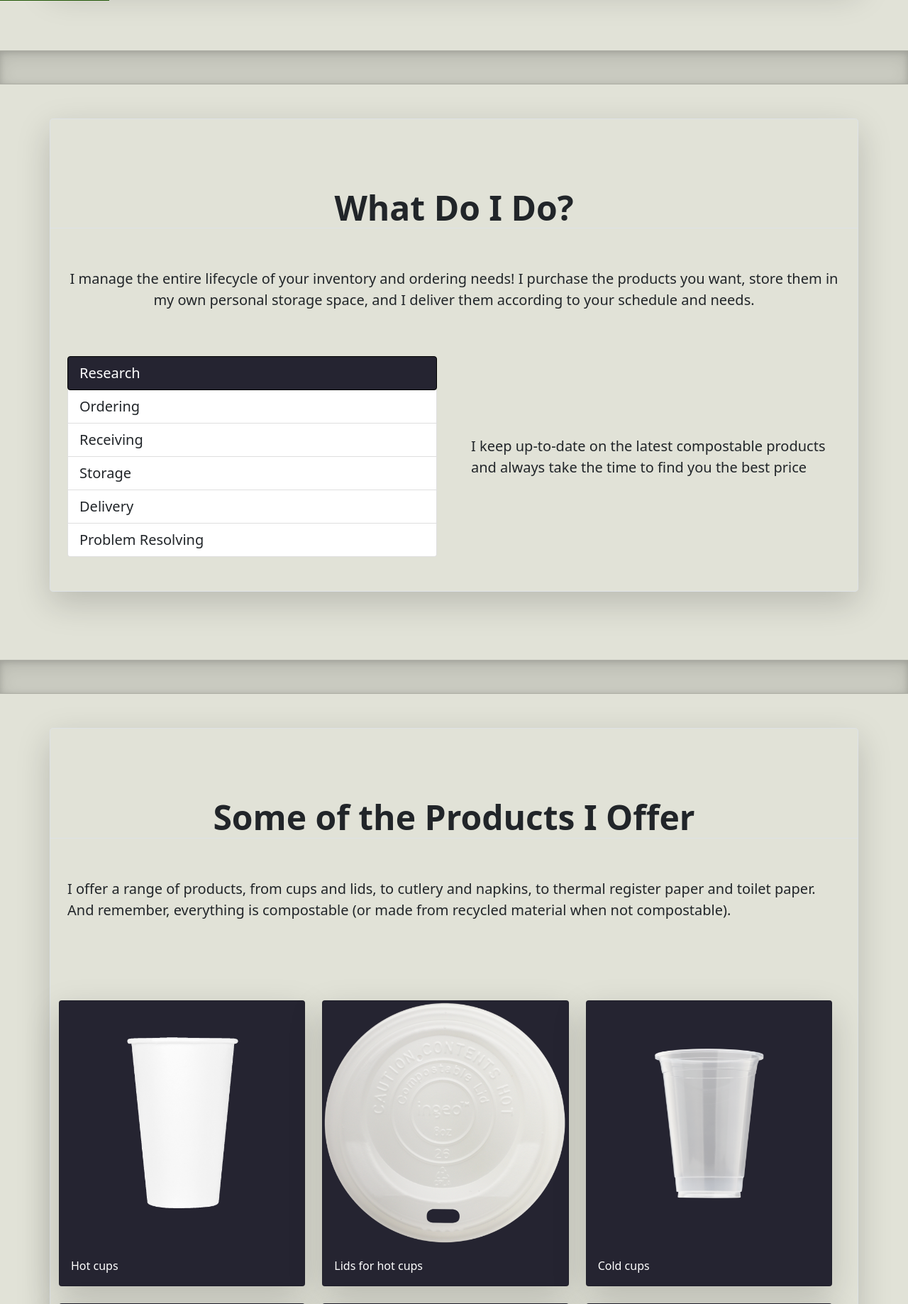
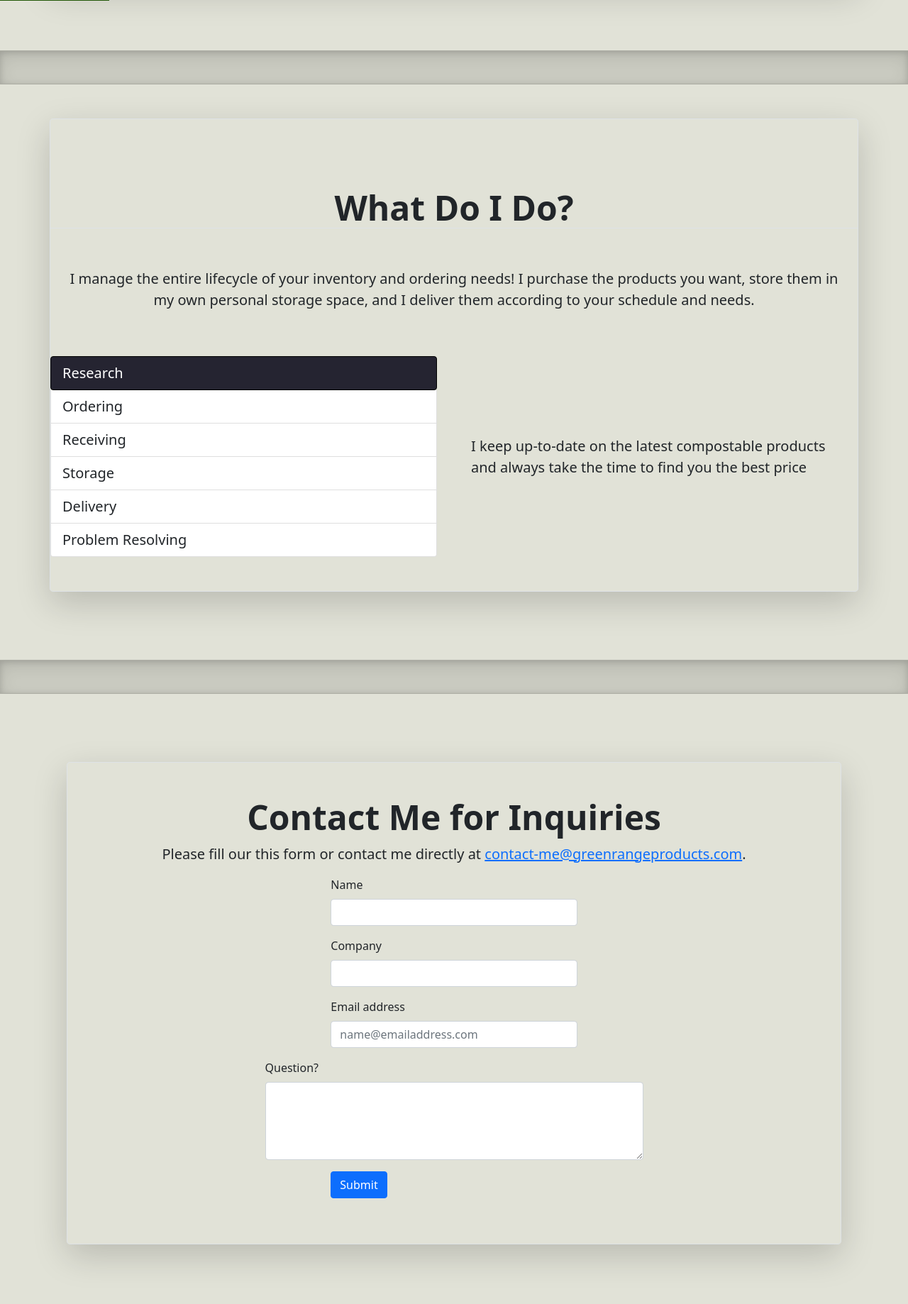
Before and after one commit to walkersorlie/GreenRange, a Flask app: page / in a window 1280 px wide. Shown: the part 799-2637 px from the top of the page at 71% size. After the commit the page ends 2581 px from the top, so only its background shows below. Run offline with Flask 2, Linux system fonts and the light colour scheme; some libraries are stand-ins or nearby versions.

Commit message:
Small HTML changes

```diff
--- a/app/static/css/global.css
+++ b/app/static/css/global.css
@@ -14,6 +14,14 @@ body {
   z-index: 99; /* Make sure it does not overlap */
   cursor: pointer; /* Add a mouse pointer on hover */
   padding: 15px; /* Some padding */
+}
+
+@media screen and (max width: 768px) {
+  #topBtn {
+    padding: .25rem .5rem;
+    font-size: .875rem;
+    border-radius: .2rem;
+  }
 }
 
 .primary-color {
--- a/app/templates/base.html
+++ b/app/templates/base.html
@@ -29,7 +29,8 @@
   <div class="container">
     <p class="float-right">
       {% block footer_link %}
-        <button onclick="topFunction()" id="topBtn" class="btn btn-outline-secondary button-top-reveal" title="Go to top">Back to Top</button>
+        <button onclick="topFunction()" id="topBtn" class="btn btn-outline-secondary button-top-reveal"
+          title="Go to top">Back to Top</button>
       {% endblock %}
     </p>
   </div>
--- a/app/templates/index.html
+++ b/app/templates/index.html
@@ -9,7 +9,8 @@
 <div id="pageTop"></div>
 
 <div id="nav">
-  <nav class="fixed-top d-none d-xl-block d-flex flex-column flex-shrink-0 p-3 text-white primary-color"
+  <nav
+    class="fixed-top d-none d-xl-block p-3 text-white primary-color"
   style="width: 12%; height: 100%">
     <a href="/" class="d-flex align-items-center mb-3 mb-md-0 me-md-auto text-white text-decoration-none">
       <span class="fs-4">Green Range</span>
@@ -25,13 +26,7 @@
     <li>
       <a href="#whatDoIDo" class="nav-link text-white">
         <svg class="bi me-2" width="16" height="16"><use xlink:href="#whatDoIDo"/></svg>
-        What Do I Do?
-      </a>
-    </li>
-    <li>
-      <a href="#products" class="nav-link text-white">
-        <svg class="bi me-2" width="16" height="16"><use xlink:href="#products"/></svg>
-        Products
+        Service
       </a>
     </li>
     <li>
@@ -74,7 +69,7 @@
       I manage the entire lifecycle of your inventory and ordering needs! I purchase the products you want, store
       them in my own personal storage space, and I deliver them according to your schedule and needs.
     </p>
-    <div class="col-10 col-sm-8 col-lg-6">
+    <div class="col-10 col-sm-8 col-lg-6 list-group">
       <div class="list-group lead" id="list-tab" role="tablist">
         <a class="list-group-item list-group-item-action active" id="list-research-list" data-bs-toggle="list"
           href="#list-research" role="tab" aria-controls="list-research">Research</a>
@@ -119,66 +114,6 @@
 </div>
 
 <div class="heroes-divider"></div>
-
-<div id="products" class="container col-xxl-8 px-4 py-5 my-5">
-  <div class="row align-items-center g-5 py-5 rounded-3 border shadow-lg">
-    <h1 class="display-5 fw-bold text-center border-bottom">Some of the Products I Offer</h1>
-    <p class="lead">I offer a range of products, from cups and lids, to cutlery and napkins, to thermal register
-      paper and toilet paper. And remember, <strong>everything is compostable</strong> (or made from recycled material
-      when not
-      compostable).</p>
-    <div class="row row-cols-1 row-cols-lg-3 align-items-stretch g-4 py-5">
-      <div class="col">
-        <div class="card h-100 text-white card-color rounded-5 shadow-lg">
-          <img src="{{ url_for('static', filename='img/hot-cup.png') }}" class="card-img-top" alt="...">
-          <div class="card-body">
-            <p class="card-text">Hot cups</p>
-          </div>
-        </div>
-      </div>
-      <div class="col">
-        <div class="card h-100 text-white card-color rounded-5 shadow-lg">
-          <img src="{{ url_for('static', filename='img/hot-lid.png') }}" class="card-img-top" alt="...">
-          <div class="card-body">
-            <p class="card-text">Lids for hot cups</p>
-          </div>
-        </div>
-      </div>
-      <div class="col">
-        <div class="card h-100 text-white card-color rounded-5 shadow-lg">
-          <img src="{{ url_for('static', filename='img/cold-cup.png') }}" class="card-img-top" alt="...">
-          <div class="card-body">
-            <p class="card-text">Cold cups</p>
-          </div>
-        </div>
-      </div>
-      <div class="col">
-        <div class="card h-100 text-white card-color rounded-5 shadow-lg">
-          <img src="{{ url_for('static', filename='img/cold-lid.png') }}" class="card-img-top" alt="...">
-          <div class="card-body">
-            <p class="card-text">Lids for cold cup</p>
-          </div>
-        </div>
-      </div>
-      <div class="col">
-        <div class="card h-100 text-white card-color rounded-5 shadow-lg">
-          <img src="{{ url_for('static', filename='img/straw.png') }}" class="card-img-top" alt="...">
-          <div class="card-body">
-            <p class="card-text">Straws</p>
-          </div>
-        </div>
-      </div>
-      <div class="col">
-        <div class="card h-100 text-white card-color rounded-5 shadow-lg">
-          <img src="{{ url_for('static', filename='img/fork.png') }}" class="card-img-top" alt="...">
-          <div class="card-body">
-            <p class="card-text">Cutlery</p>
-          </div>
-        </div>
-      </div>
-    </div>
-  </div>
-</div>
 
 <div id="contact" class="container col-xxl-8 px-4 py-5 my-5">
   <div class="g-5 py-5 rounded-3 border shadow-lg">
```
Also changed, not shown: app/static/css/index.css (+0 -145 lines). Lines whose indentation alone changed are shown as unchanged.
